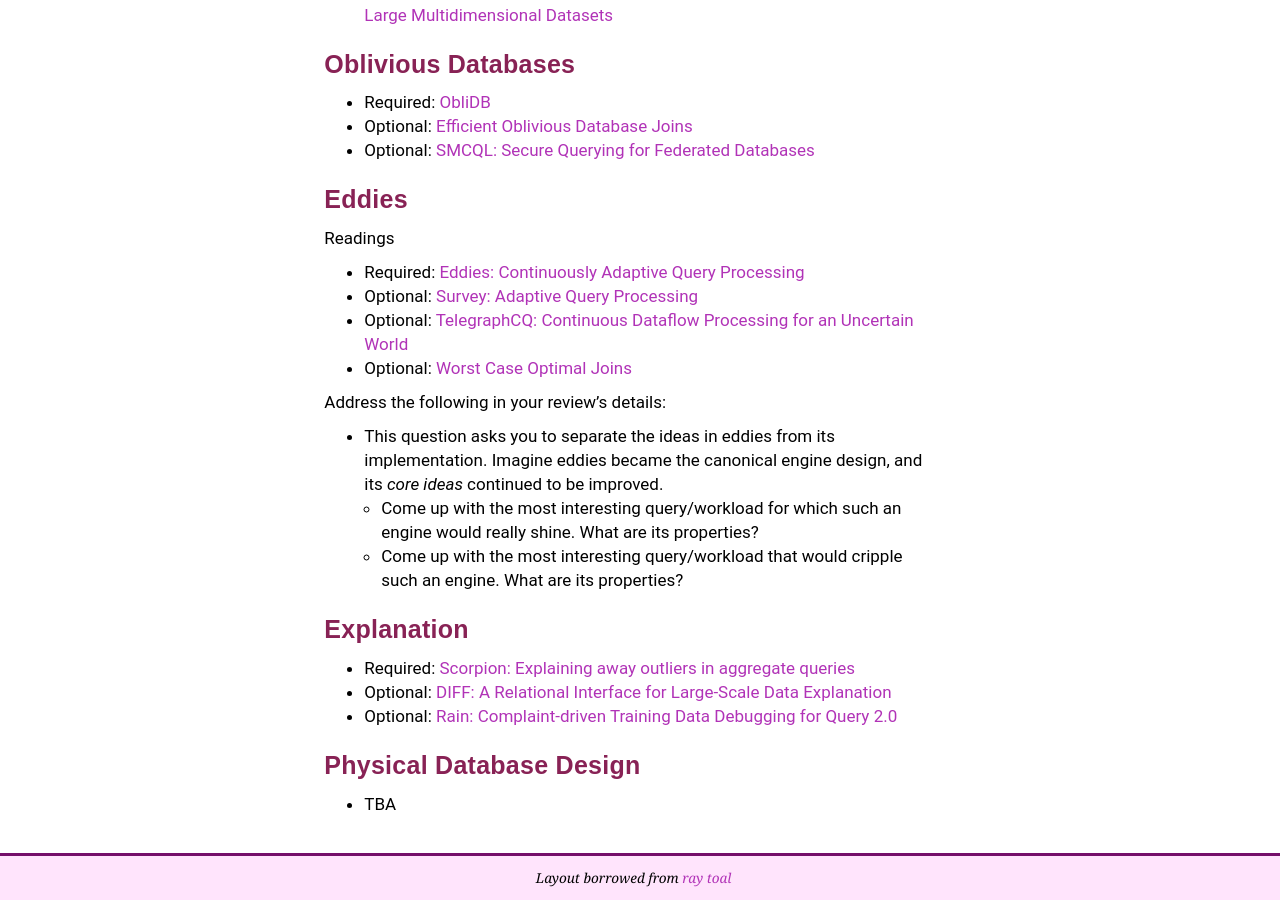
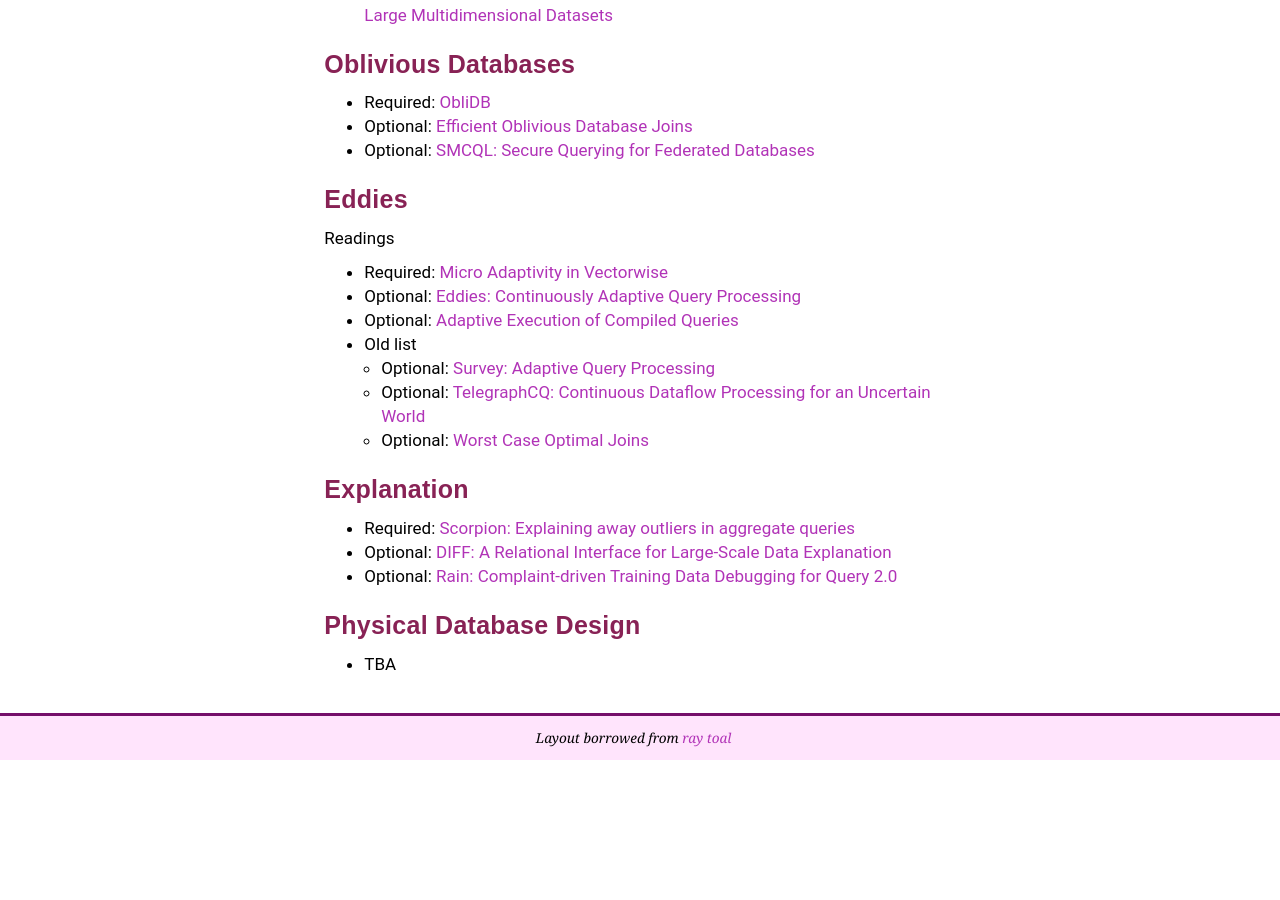
Before and after one commit to w6113/website_fall2020, a Jekyll site: the page built from papers.md, in a window 1280 px wide and 900 px high, scrolled down 8985 px. Built offline with Jekyll 4.4.1, drawn with Linux system fonts in a browser that asks for light colours; our own code applies the rules of GitHub Pages for plain Markdown files; after the commit the page ends 9745 px from its top, so only the background shows below that.

Commit message:
lazy commit msg

```diff
--- a/papers.md
+++ b/papers.md
@@ -461,17 +461,13 @@ Readings
 
 Readings
 
-* Required: [Eddies: Continuously Adaptive Query Processing](./files/papers/eddies-sigmod00.pdf)
-* Optional: [Survey: Adaptive Query Processing](https://www.nowpublishers.com/article/Details/DBS-001)
-* Optional: [TelegraphCQ: Continuous Dataflow Processing for an Uncertain World](http://db.csail.mit.edu/madden/html/TCQcidr03.pdf)
-* Optional: [Worst Case Optimal Joins](https://columbiadb.github.io/files/papers/optimaljoin.pdf)
-
-
-Address the following in your review's details:
-
-* This question asks you to separate the ideas in eddies from its implementation.  Imagine eddies became the canonical engine design, and its _core ideas_ continued to be improved.
-  * Come up with the most interesting query/workload for which such an engine would really shine.  What are its properties?
-  * Come up with the most interesting query/workload that would cripple such an engine.  What are its properties?
+* Required: [Micro Adaptivity in Vectorwise](https://dl.acm.org/doi/pdf/10.1145/2463676.2465292)
+* Optional: [Eddies: Continuously Adaptive Query Processing](./files/papers/eddies-sigmod00.pdf)
+* Optional: [Adaptive Execution of Compiled Queries](https://db.in.tum.de/~leis/papers/adaptiveexecution.pdf)
+* Old list
+  * Optional: [Survey: Adaptive Query Processing](https://www.nowpublishers.com/article/Details/DBS-001)
+  * Optional: [TelegraphCQ: Continuous Dataflow Processing for an Uncertain World](http://db.csail.mit.edu/madden/html/TCQcidr03.pdf)
+  * Optional: [Worst Case Optimal Joins](https://columbiadb.github.io/files/papers/optimaljoin.pdf)
 
 <a name="explanation" />
 ### Explanation
```
